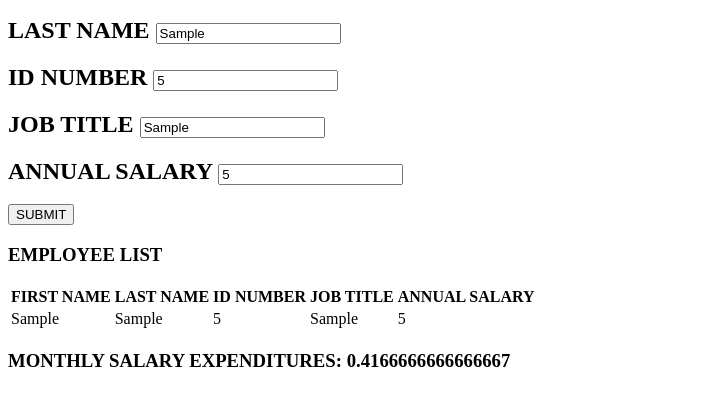
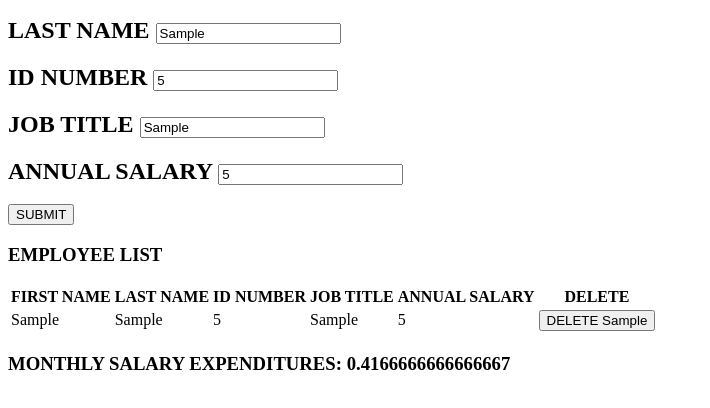
Before and after one commit to cjaro/weekend-one-walkthrough, a plain HTML site: page index.html in a window 1280 px wide. Both pictures are taken after typing "Sample", "Sample", "5", "Sample", "5" into the empty fields and a click on the button "SUBMIT". Shown: the part 110-518 px from the top of the page, without its empty margins (0-710 px from the left). Drawn offline with Linux system fonts and the light colour scheme.

Commit message:
Deleting employees works

```diff
--- a/client.js
+++ b/client.js
@@ -7,14 +7,15 @@ $(document).ready(function(){ //waits for DOM  (HTML & CSS) to completely load
     var jobTitle = $('#jobTitle').val();
     var annualSalary = $('#annualSalary').val();
 
-    // adds new employee row to DOM
+    // adds new employee row to DOM. Append expects a string, converts to HTML
     $('#employeeTableBody').append(
       '<tr>' +
-        '<td>' + firstName + '</td>' +
-        '<td>' + lastName + '</td>' +
-        '<td>' + idNumber + '</td>' +
-        '<td>' + jobTitle + '</td>' +
-        '<td>' + annualSalary + '</td>' +
+      '<td>' + firstName + '</td>' +
+      '<td>' + lastName + '</td>' +
+      '<td>' + idNumber + '</td>' +
+      '<td>' + jobTitle + '</td>' +
+      '<td>' + annualSalary + '</td>' +
+      '<td><button class="deleteEmployeeButton">DELETE ' + firstName + '</button>' + '<td>' +
       '</tr>'
     );
 
@@ -23,7 +24,12 @@ $(document).ready(function(){ //waits for DOM  (HTML & CSS) to completely load
     var previousSalaryTotal = $('#monthlyExpenses').text();
     var totalMonthlyExpenses = parseFloat(previousSalaryTotal) + newEmployeeMonthlyExpenses;
     $('#monthlyExpenses').text(totalMonthlyExpenses);
+  });
 
 
+  $('#employeeTableBody').on('click', '.deleteEmployeeButton', function(){
+    console.log('Delete Button was clicked!');
+    console.log($(this));
+    $(this).closest('tr').remove();
   });
 });
--- a/index.html
+++ b/index.html
@@ -40,6 +40,7 @@
           <th>ID NUMBER</th>
           <th>JOB TITLE</th>
           <th>ANNUAL SALARY</th>
+          <th>DELETE</th>
         </tr>
         <tbody id='employeeTableBody'>
         </tbody>
```
